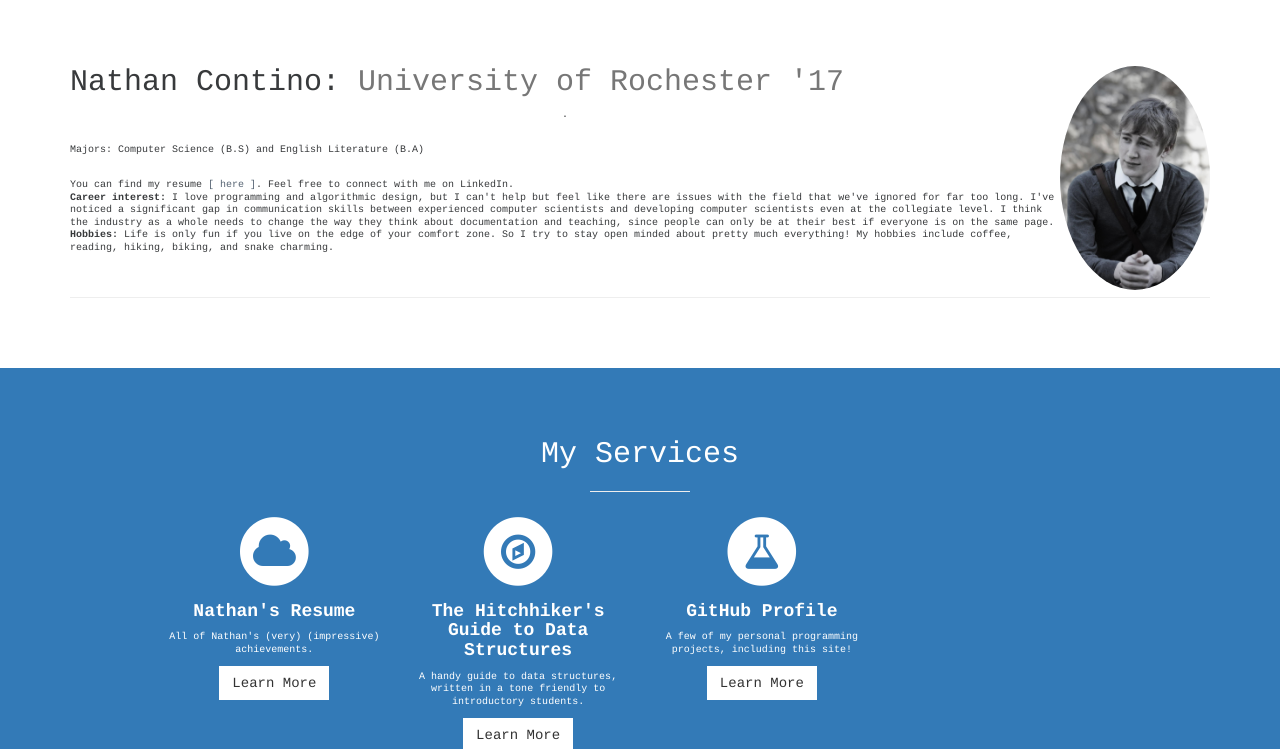
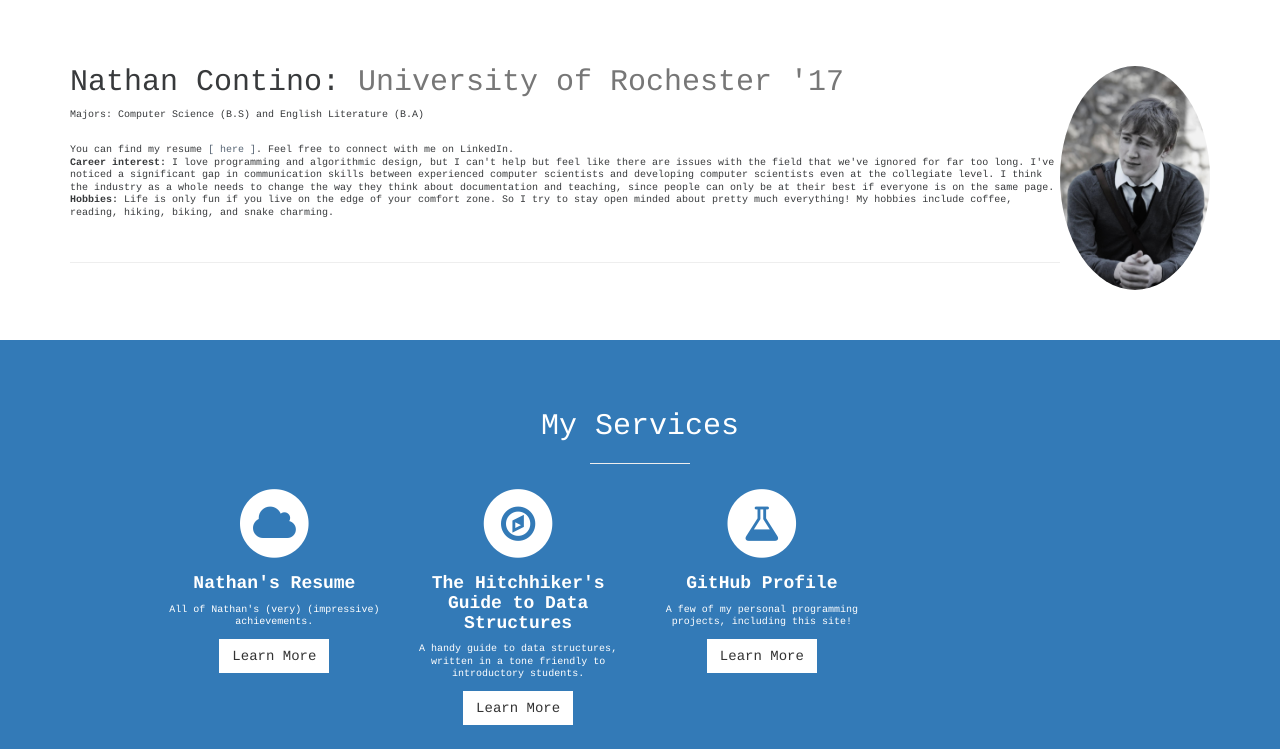
Before and after one commit to nathan-contino/nathan-contino.github.io, a Jekyll site: the page built from index.html, in a window 1280 px wide and 900 px high, scrolled down 753 px, cut to the strip 151-900 px from the top of the window. Built offline with Jekyll 4.4.1, drawn with Linux system fonts in a browser that asks for light colours.

Commit message:
spacing again
Former-commit-id: 72e0fef4bbfbba1268a43e827bc6c1c88a50c17a [formerly 67775e75cf8d76d030cfcea22e9d192e50919d9b] [formerly a5592c3aefe4b02fcb35b58815b754e8392eb4d0 [formerly 8045b971fdd7afcf3def003eaa3eddbcd01a875c]]
Former-commit-id: e664c3d9c0046cb77f46b4b2f1f5add0cf401e30 [formerly c8a819f4f5c9e32d302e39ef1974a139a5ff4b02]
Former-commit-id: 7c39522bd0b961630f777d6ab90baabbfe671173

```diff
--- a/_includes/about.html
+++ b/_includes/about.html
@@ -5,7 +5,6 @@
             <h2 class="featurette-heading" align="left">Nathan Contino:
                 <span class="text-muted">University of Rochester '17</span>
             </h2>
-            <p>.</p><br/>
             <h10 align="left" font-family="inherit" font-weight="500" line-height="1.1" color="inherit">
               <p align="left" size="17">Majors: </b> Computer Science (B.S) and English Literature (B.A) </p><br/>
                 <p align="left">You can find my resume
```
